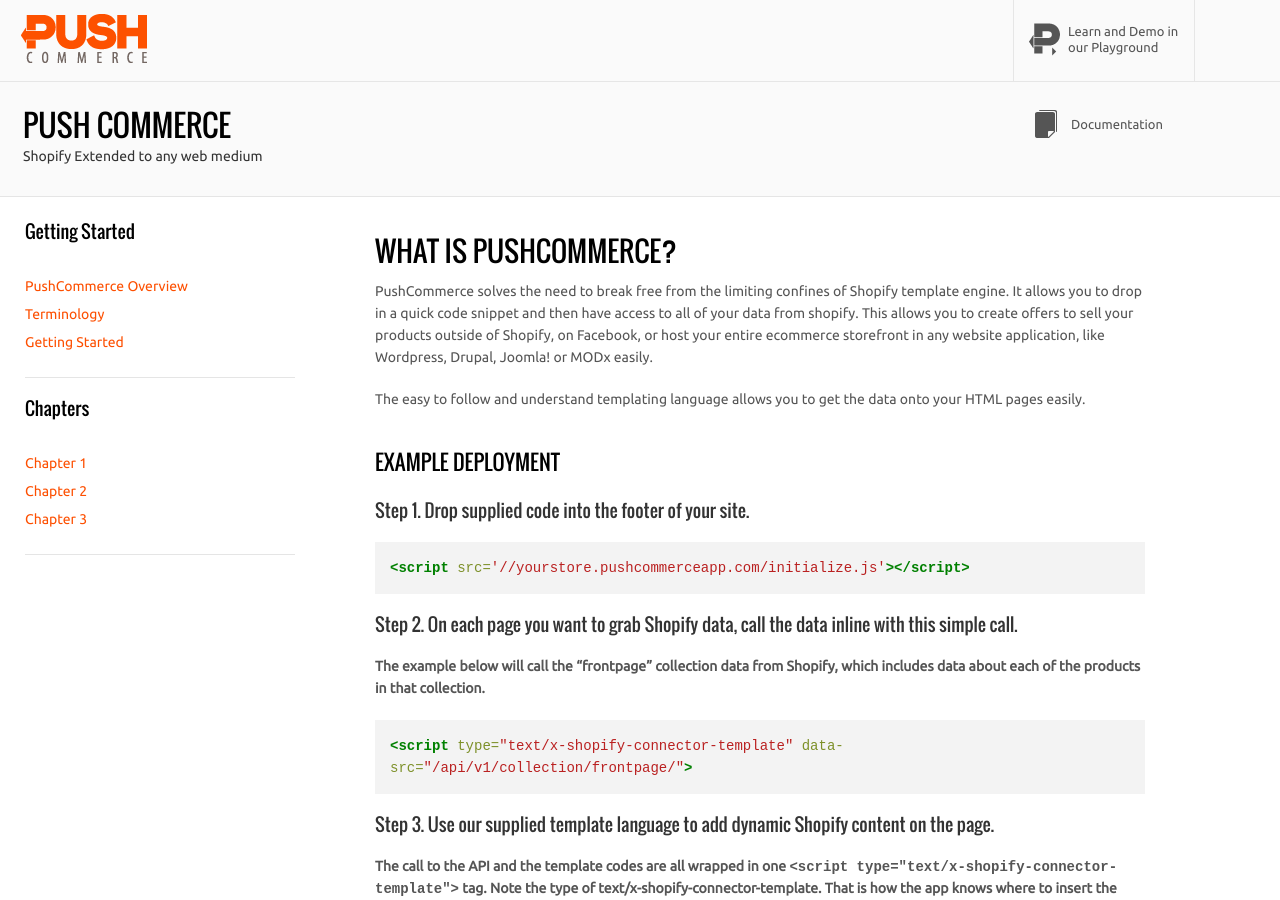
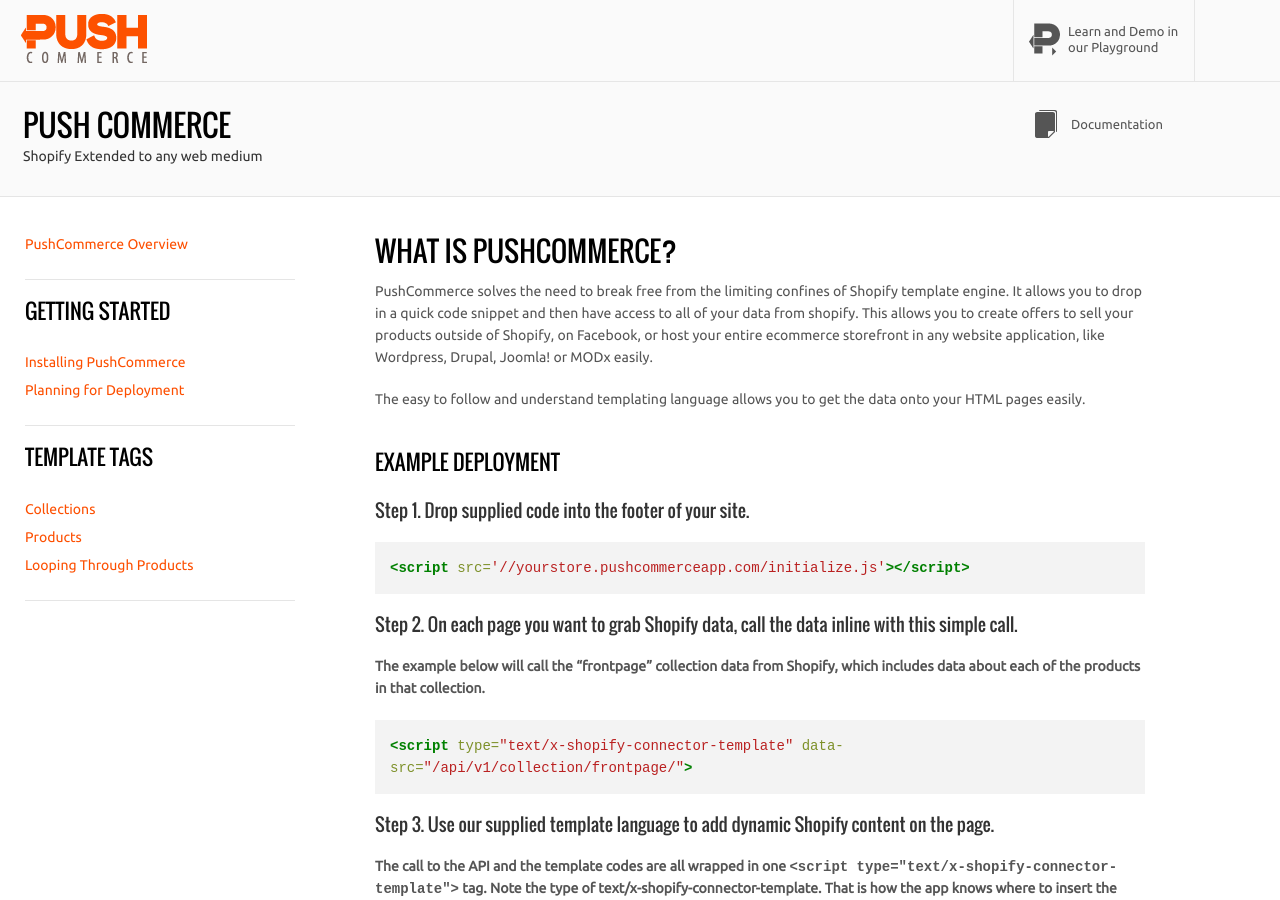
Before and after one commit to mkeplinger/mkeplinger.github.io, a Jekyll site: the page built from index.html, in a window 1280 px wide and 900 px high. Built offline with Jekyll 4.4.1, drawn with Linux system fonts in a browser that asks for light colours; nearby versions of some CDN libraries; Markdown is read by kramdown in place of the engine named in the settings.

Commit message:
move menu into an include

```diff
--- /dev/null
+++ b/_includes/menu.html
@@ -0,0 +1,18 @@
+{% comment %} <-- everything between these tags will not be rendered in HTML
+The layout for this menu, is to
+{% endcomment %}
+<ul>
+	<li><a href="/" class="{% if page.url == '/index.html'%}current{% endif %}">PushCommerce Overview</a></li>
+</ul>
+<h2>Getting Started</h2>
+<ul>
+	<li><a href="/getting-started/installing" class="{% if page.url == '/getting-started/installing/index.html'%}current{% endif %}">Installing PushCommerce</a></li>
+	<li><a href="/getting-started/deployment-planning" class="{% if page.url == '/getting-started/deployment-planning/index.html'%}current{% endif %}">Planning for Deployment</a></li>
+</ul>
+
+<h2>Template Tags</h2>
+<ul>
+	<li><a href="/template-tags/collections" class="{% if page.url == '/template-tags/collections/index.html'%}current{% endif %}">Collections</a></li>
+	<li><a href="/template-tags/products" class="{% if page.url == '/template-tags/products/index.html'%}current{% endif %}">Products</a></li>
+	<li><a href="/template-tags/looping" class="{% if page.url == '/template-tags/looping/index.html'%}current{% endif %}">Looping Through Products</a></li>
+</ul>
--- a/_layouts/default.html
+++ b/_layouts/default.html
@@ -78,21 +78,9 @@
 					<div class="quickstart-inner">
 
                         <div class="quick-left">
-                                <h3>Getting Started</h3>
 
-                                <ul>
-                                        <li><a href="/" class="{% if page.url == '/index.html'%}current{% endif %}">PushCommerce Overview</a></li>
-                                        <li><a href="/terminology" class="{% if page.url == '/terminology/index.html'%}current{% endif %}">Terminology</a></li>
-                                        <li><a href="/getting-started" class="{% if page.url == '/getting-started/index.html'%}current{% endif %}">Getting Started</a></li>
-                                </ul>
+							{% include menu.html %}
 
-
-                                <h3>Chapters</h3>
-                                <ul>
-                                        <li><a href="/">Chapter 1</a></li>
-                                        <li><a href="/">Chapter 2</a></li>
-                                        <li><a href="/">Chapter 3</a></li>
-                                </ul>
                         </div> <!-- quick-left end -->
 
 						<div class="quick-right">
```
